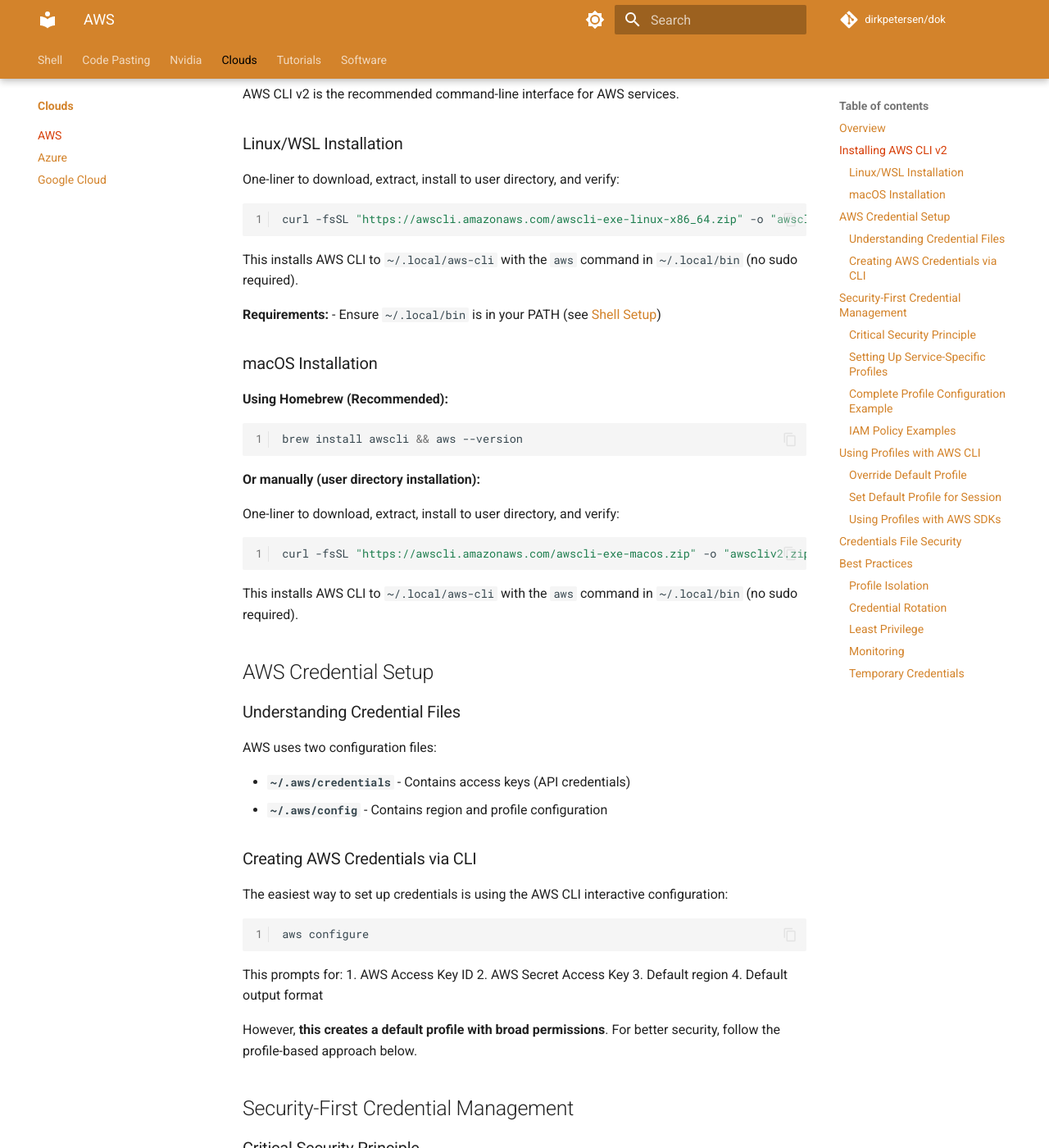
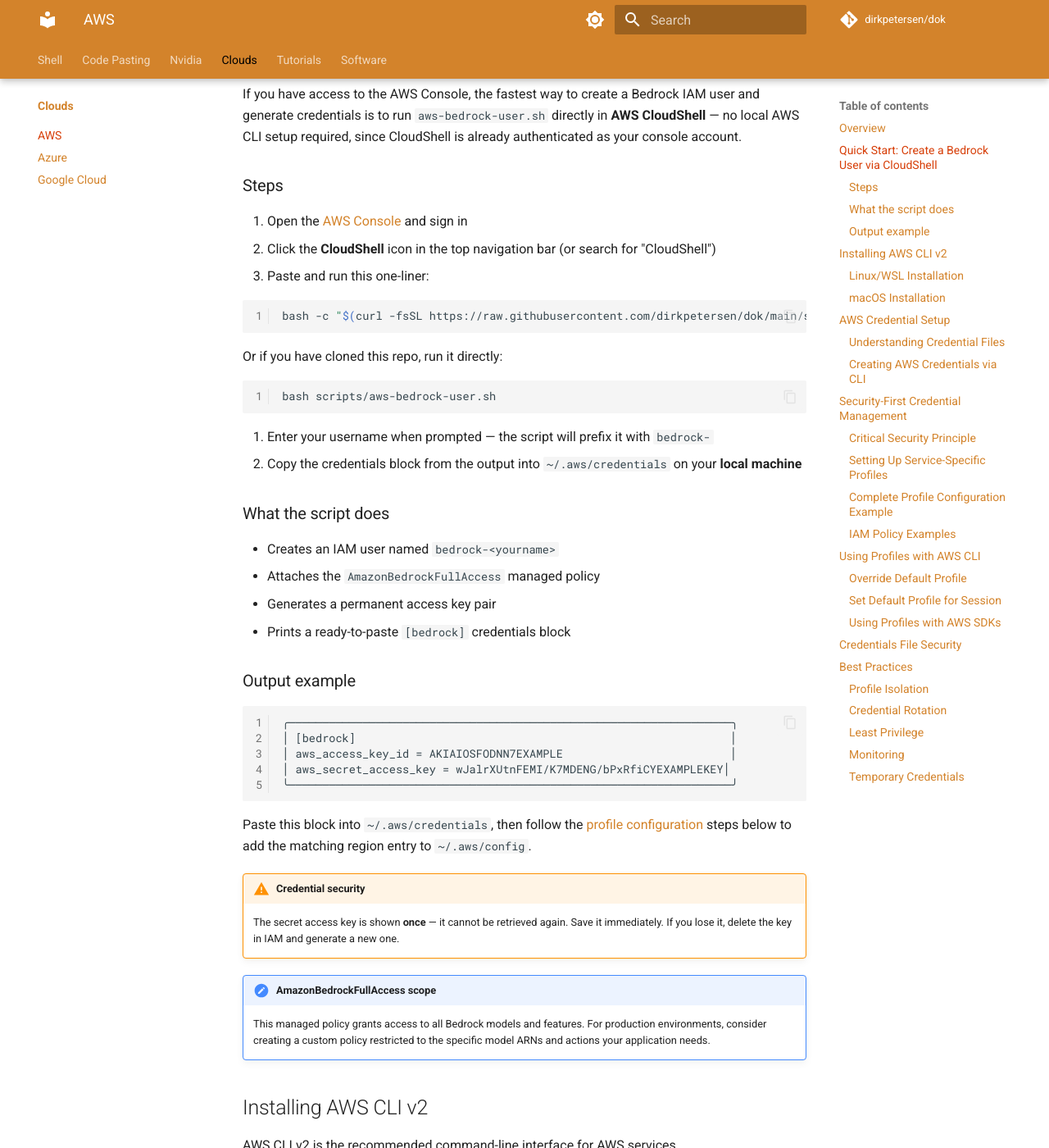
Before and after one commit to dirkpetersen/dok, an MkDocs documentation site: the page built from docs/clouds/aws/index.md, in a window 1280 px wide and 1400 px high, scrolled down 384 px. Shown: the whole window at 82% size. Built offline with MkDocs 1.6.1 and Material for MkDocs 9.7.7, drawn with Linux system fonts in a browser that asks for light colours; comment, search, counter and statistics services are not loaded.

Commit message:
feat: Add aws-bedrock-user.sh script and CloudShell quickstart docs
- scripts/aws-bedrock-user.sh: creates a bedrock-<name> IAM user,
  attaches AmazonBedrockFullAccess, generates access keys, and prints
  a ready-to-paste credentials block
- docs/clouds/aws/index.md: new Quick Start section explaining how to
  run the script via AWS CloudShell with a one-liner curl command

Co-Authored-By: Claude Sonnet 4.6 <noreply@anthropic.com>

````diff
--- a/docs/clouds/aws/index.md
+++ b/docs/clouds/aws/index.md
@@ -5,6 +5,54 @@ Cloud infrastructure and services configuration guide with security-first creden
 ## Overview
 
 AWS provides scalable cloud computing services. This section covers secure setup, CLI configuration, and best practices for managing AWS credentials with proper scope isolation.
+
+## Quick Start: Create a Bedrock User via CloudShell
+
+If you have access to the AWS Console, the fastest way to create a Bedrock IAM user and generate credentials is to run `aws-bedrock-user.sh` directly in **AWS CloudShell** — no local AWS CLI setup required, since CloudShell is already authenticated as your console account.
+
+### Steps
+
+1. Open the [AWS Console](https://console.aws.amazon.com) and sign in
+2. Click the **CloudShell** icon in the top navigation bar (or search for "CloudShell")
+3. Paste and run this one-liner:
+
+```bash
+bash -c "$(curl -fsSL https://raw.githubusercontent.com/dirkpetersen/dok/main/scripts/aws-bedrock-user.sh)"
+```
+
+Or if you have cloned this repo, run it directly:
+
+```bash
+bash scripts/aws-bedrock-user.sh
+```
+
+4. Enter your username when prompted — the script will prefix it with `bedrock-`
+5. Copy the credentials block from the output into `~/.aws/credentials` on your **local machine**
+
+### What the script does
+
+- Creates an IAM user named `bedrock-<yourname>`
+- Attaches the `AmazonBedrockFullAccess` managed policy
+- Generates a permanent access key pair
+- Prints a ready-to-paste `[bedrock]` credentials block
+
+### Output example
+
+```
+╭──────────────────────────────────────────────────────────────────╮
+│ [bedrock]                                                        │
+│ aws_access_key_id = AKIAIOSFODNN7EXAMPLE                         │
+│ aws_secret_access_key = wJalrXUtnFEMI/K7MDENG/bPxRfiCYEXAMPLEKEY│
+╰──────────────────────────────────────────────────────────────────╯
+```
+
+Paste this block into `~/.aws/credentials`, then follow the [profile configuration](#setting-up-service-specific-profiles) steps below to add the matching region entry to `~/.aws/config`.
+
+!!! warning "Credential security"
+    The secret access key is shown **once** — it cannot be retrieved again. Save it immediately. If you lose it, delete the key in IAM and generate a new one.
+
+!!! note "AmazonBedrockFullAccess scope"
+    This managed policy grants access to all Bedrock models and features. For production environments, consider creating a custom policy restricted to the specific model ARNs and actions your application needs.
 
 ## Installing AWS CLI v2
 
````
Also changed, not shown: 1 other file.
